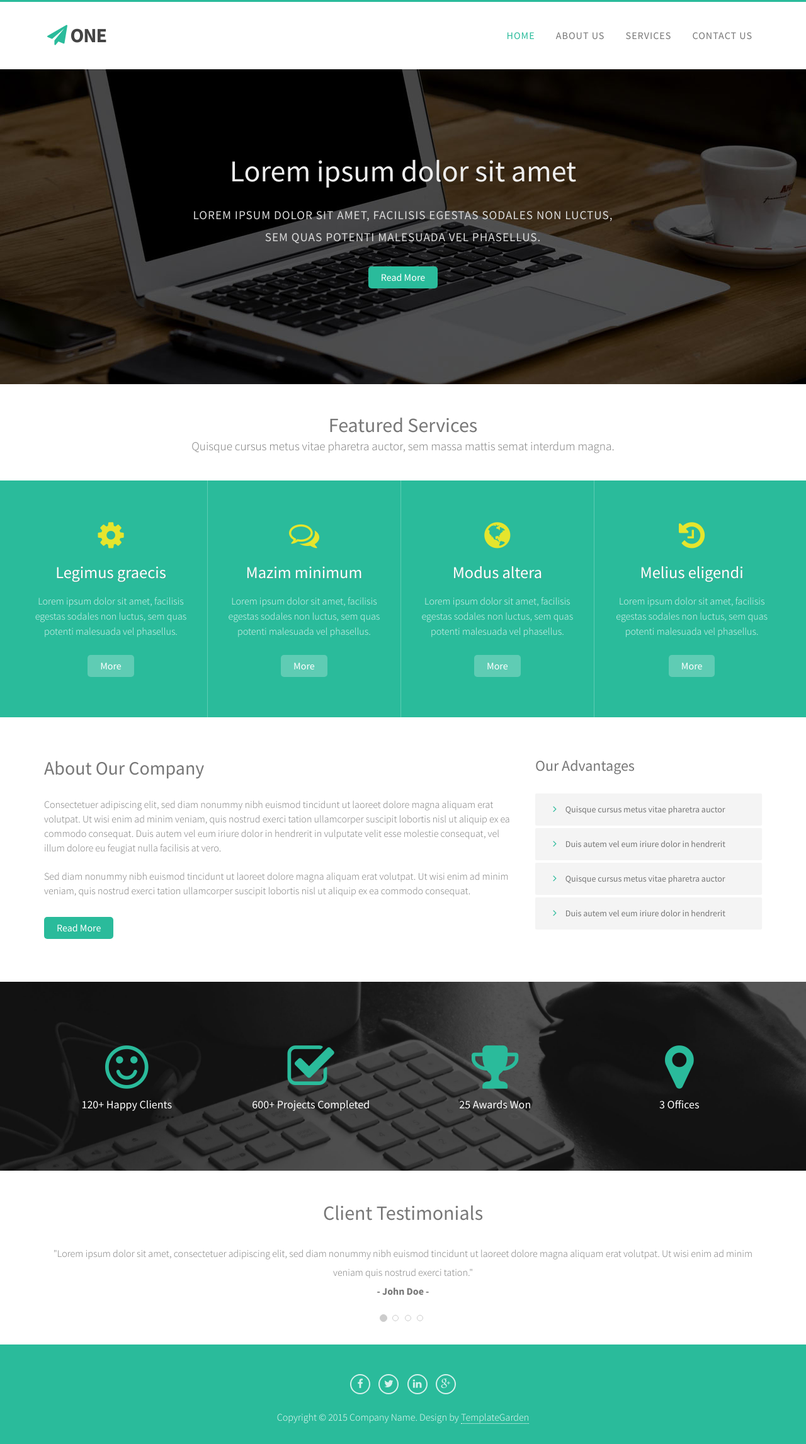
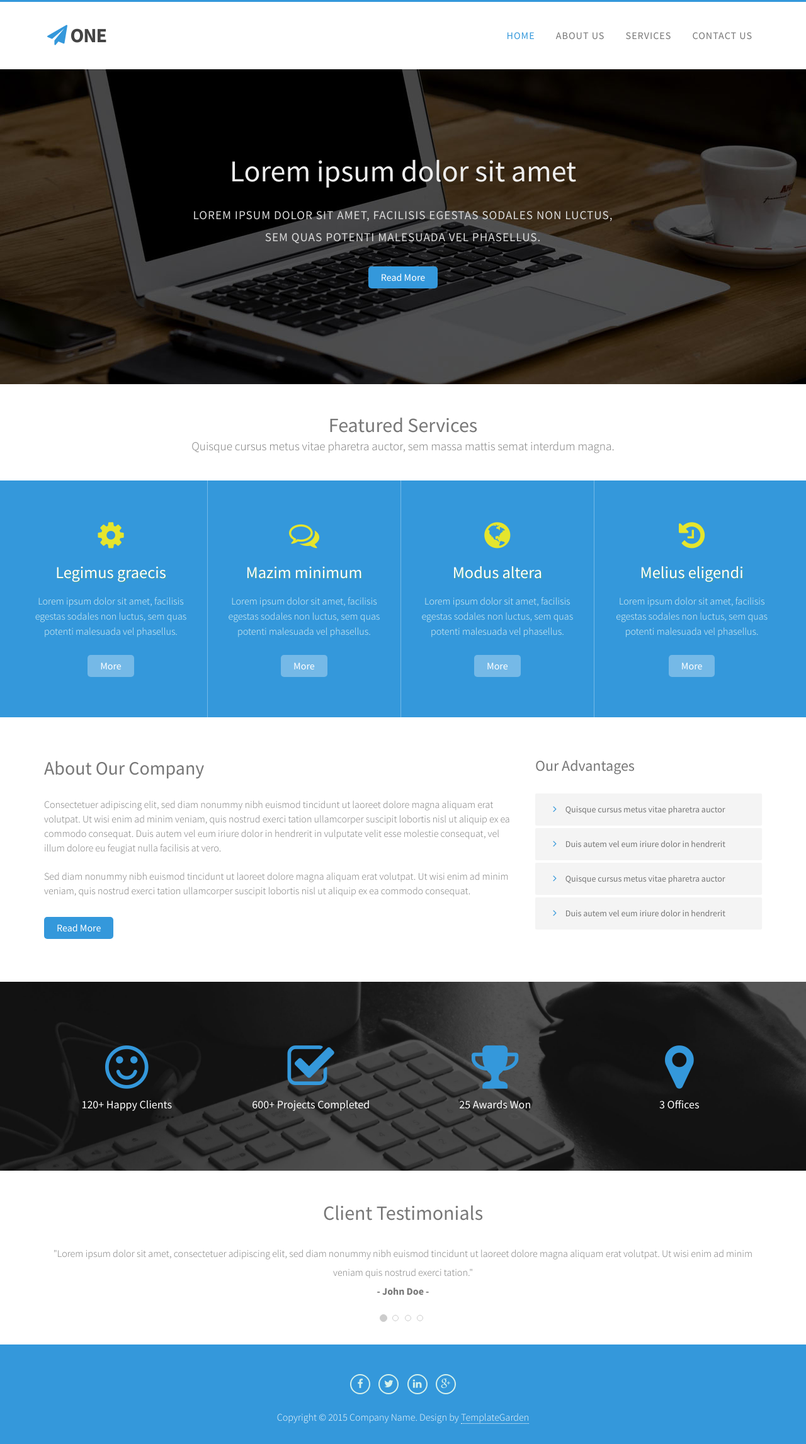
Before and after one commit to shghjg/shghjg.github.io, a Jekyll site: the page built from index.html, in a window 1280 px wide. Shown: the whole page at 63% size. Built offline with Jekyll 4.4.1, drawn with Linux system fonts in a browser that asks for light colours.

Commit message:
Change the brand color

```diff
--- a/_sass/_one.scss
+++ b/_sass/_one.scss
@@ -24,7 +24,7 @@ body a {
 .header {
 	background: #fff;
 	padding: 2em 0;
-	border-top: 3px solid #2ABB9B;
+	border-top: 3px solid $brand_color;
 }
 .navbar-brand {
 	font-size: 32px;
@@ -34,10 +34,10 @@ body a {
 	padding: 5px;
 }
 .navbar-brand:hover {
-	color: #2ABB9B;
+	color: $brand_color;
 }
 .navbar-brand .fa {
-	color: #2abb9b;
+	color: $brand_color;
 }
 .menu {
 	float: right;
@@ -61,14 +61,14 @@ body a {
 	letter-spacing: 1px;
 }
 #nav .current a {
-	color: #2ABB9B;
+	color: $brand_color;
 	-webkit-transition: all 0.3s ease;
 	-moz-transition: all 0.3s ease;
 	-o-transition: all 0.3s ease;
 	transition: all 0.3s ease;
 }
 .menu li a:hover, .menu li.active a {
-	color: #2ABB9B;
+	color: $brand_color;
 	background: #fff !important;
 }
 .toggleMenu {
@@ -195,12 +195,12 @@ body a {
 	line-height: 0.6em;
 }
 .featured_content {
-	background: #2ABB9B;
+	background: $brand_color;
 }
 .feature_grid1 {
 	width: 23.5%;
 	margin-right: 2em;
-	border-right: 1px solid #5fccb4;
+	border-right: 1px solid lighten($brand_color, 15);
 	padding: 4em 2em 4em 0;
 }
 .feature_grid2 {
@@ -208,7 +208,7 @@ body a {
 	padding: 4em 0;
 }
 .feature_grid1 .fa, .feature_grid2 .fa {
-	color: #e5e52d;
+	color: $sub_color;
 }
 h3.m_1 {
 	padding: 0.8em 0;
@@ -221,7 +221,7 @@ h3.m_1 a {
 	text-shadow: 1px 1px #4ca390;
 }
 h3.m_1 a:hover {
-	color: #e5e52d;
+	color: $sub_color;
 }
 p.m_2 {
 	color: #e9f8f5;
@@ -235,7 +235,7 @@ p.m_2 {
 	padding: 6px 20px;
 	font-size: 1em;
 	cursor: pointer;
-	background: #2ABB9B;
+	background: $brand_color;
 	color: #fff;
 	font-weight: 500;
 	text-decoration: none;
@@ -244,7 +244,7 @@ p.m_2 {
 	border-radius: 5px;
 }
 .banner_btn:hover {
-	background: #22967c;
+	background: $sub_color;
 	color: #fff;
 	text-decoration: none;
 }
@@ -253,7 +253,7 @@ p.m_2 {
 	padding: 6px 20px;
 	font-size: 1em;
 	cursor: pointer;
-	background: #5fccb4;
+	background: lighten($brand_color, 15);
 	color: #fff;
 	font-weight: 500;
 	text-decoration: none;
@@ -262,7 +262,7 @@ p.m_2 {
 	border-radius: 5px;
 }
 .feature_btn:hover {
-	background: #e5e52d;
+	background: $sub_color;
 	color: #555;
 	text-decoration: none;
 }
@@ -315,11 +315,11 @@ a:focus {
 	outline: 0px;
 }
 .fa {
-	color: #2ABB9B;
+	color: $brand_color;
 }
 .footer_bottom {
 	padding: 2em 0;
-	background: #2ABB9B;
+	background: $brand_color;
 }
 .copy {
 	text-align: center;
@@ -333,7 +333,7 @@ a:focus {
 	border-bottom: 1px dotted;
 }
 .copy p a:hover {
-	color: #e5e52d;
+	color: $sub_color;
 	border-bottom: 1px solid;
 	text-decoration: none;
 }
@@ -386,7 +386,7 @@ h3.m_2 {
 	padding-bottom: 50px;
 }
 .service_box .fa {
-	color: #2ABB9B;
+	color: $brand_color;
 }
 .service_box h2 {
 	font-size: 1.6em;
@@ -498,7 +498,7 @@ h3.m_2 {
 	width: 18px;
 	height: 18px;
 	margin-right: 5px;
-	color: #2ABB9B;
+	color: $brand_color;
 	text-align: center;
 	border-radius: 50%;
 	margin-left: 6px;
@@ -521,8 +521,8 @@ h3.m_2 {
 }
 a.social-icon:hover, a.social-icon:active, a.social-icon:focus {
 	text-decoration: none;
-	color: #e5e52d;
-	border-color: #e5e52d;
+	color: $sub_color;
+	border-color: $sub_color;
 }
 .contact {
 	padding-top: 1em;
@@ -593,7 +593,7 @@ a.social-icon:hover, a.social-icon:active, a.social-icon:focus {
 	font-size: 1em;
 	cursor: pointer;
 	border: none;
-	background: #2ABB9B;
+	background: $brand_color;
 	color: #fff;
 	text-decoration: none;
 	outline: none;
@@ -608,7 +608,7 @@ a.social-icon:hover, a.social-icon:active, a.social-icon:focus {
 }
 .submit:hover {
 	text-decoration: none;
-	background: #22967c;
+	background: $sub_color;
 	color: #fff;
 }
 
--- /dev/null
+++ b/_sass/_variables.scss
@@ -0,0 +1,2 @@
+$brand_color: #3498db; // #2ABB9B
+$sub_color: #e5e52d;
--- a/css/style.scss
+++ b/css/style.scss
@@ -1,6 +1,7 @@
 ---
 ---
 
+@import "variables";
 @import "bootstrap.min";
 @import "flexslider";
 @import "font-awesome";
```
